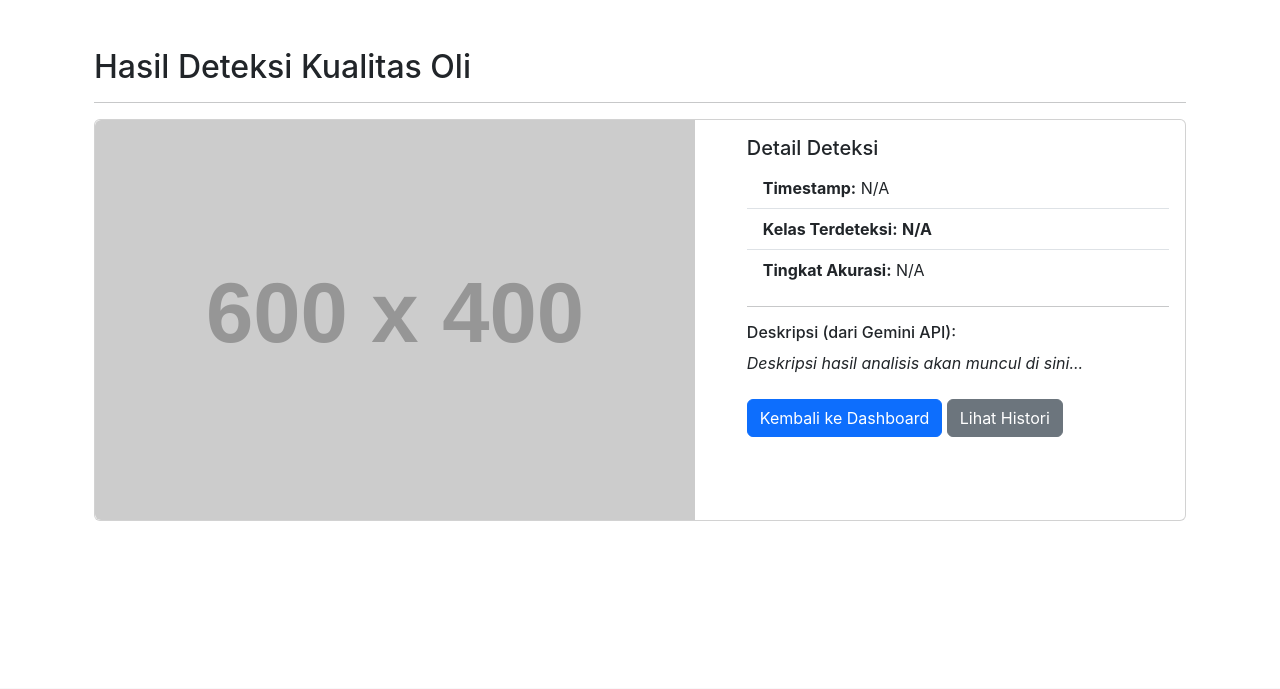
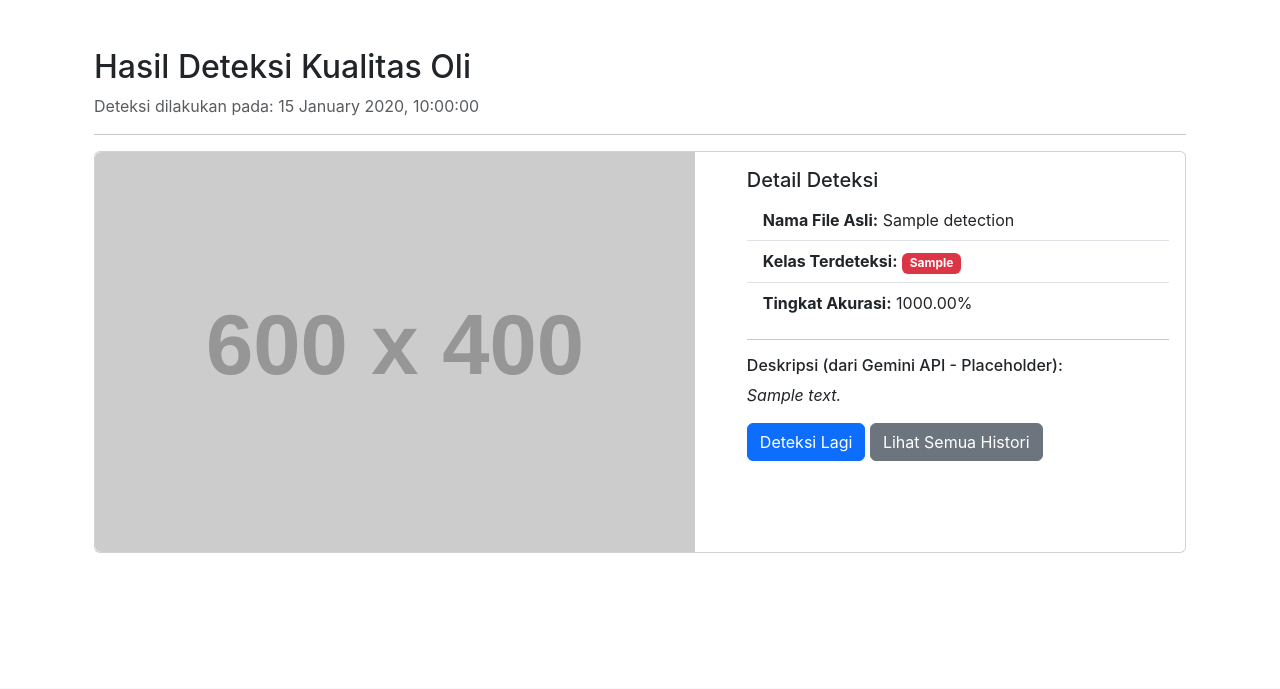
Before and after one commit to nailarraza/projek-yolo8, a Flask app: template app/templates/hasil.html in a window 1280 px wide. Shown: the part 56-745 px from the top of the page. Run offline with Flask 3, Linux system fonts and the light colour scheme; the template is opened without the code that fills it: most values are stand-ins (such as "Sample title", 1, 10 or a date in 2020); grey boxes labelled with a size stand in for pictures from a placeholder-image service; some libraries are stand-ins or nearby versions.

Commit message:
Tahap 7: Penyempurnaan Flask, integrasi awal ESP32-CAM, placeholder YOLO & Gemini, CRUD deteksi

```diff
--- a/app/templates/hasil.html
+++ b/app/templates/hasil.html
@@ -4,35 +4,65 @@
 
 {% block content %}
 <div class="container mt-4">
+    {% if detection %}
         <h2>Hasil Deteksi Kualitas Oli</h2>
+        <p class="text-muted">Deteksi dilakukan pada: {{ detection.timestamp.strftime('%d %B %Y, %H:%M:%S') if detection.timestamp else 'N/A' }}</p>
         <hr>
-
         <div class="card mb-3">
             <div class="row g-0">
                 <div class="col-md-7">
-                <img src="https://placehold.co/600x400/dddddd/999999?text=Gambar+Hasil+Deteksi" class="img-fluid rounded-start" alt="Hasil Deteksi Oli">
+                    {% if detection.image_path %}
+                    <img src="{{ url_for('static', filename=detection.image_path) }}"
+                         class="img-fluid rounded-start" alt="Gambar Hasil Deteksi: {{ detection.image_name }}"
+                         onerror="this.onerror=null; this.src='https://placehold.co/600x400/dddddd/999999?text=Gambar+Tidak+Ditemukan';">
+                    {% else %}
+                    <img src="https://placehold.co/600x400/dddddd/999999?text=Gambar+Tidak+Tersedia"
+                         class="img-fluid rounded-start" alt="Gambar Tidak Tersedia">
+                    {% endif %}
                 </div>
                 <div class="col-md-5">
                     <div class="card-body">
                         <h5 class="card-title">Detail Deteksi</h5>
                         <ul class="list-group list-group-flush">
-                        <li class="list-group-item"><strong>Timestamp:</strong> <span id="timestamp">N/A</span></li>
-                        <li class="list-group-item"><strong>Kelas Terdeteksi:</strong> <span id="detectionClass" class="fw-bold">N/A</span></li>
-                        <li class="list-group-item"><strong>Tingkat Akurasi:</strong> <span id="confidenceScore">N/A</span></li>
+                            <li class="list-group-item">
+                                <strong>Nama File Asli:</strong> {{ detection.image_name if detection.image_name else 'N/A' }}
+                            </li>
+                            <li class="list-group-item">
+                                <strong>Kelas Terdeteksi:</strong>
+                                <span class="fw-bold">
+                                    {% if detection.detection_class == "Oli Baik" %}
+                                        <span class="badge bg-success">{{ detection.detection_class }}</span>
+                                    {% elif detection.detection_class == "Oli Perlu Ganti" %}
+                                        <span class="badge bg-warning text-dark">{{ detection.detection_class }}</span>
+                                    {% elif detection.detection_class %}
+                                        <span class="badge bg-danger">{{ detection.detection_class }}</span>
+                                    {% else %}
+                                        <span class="badge bg-secondary">N/A</span>
+                                    {% endif %}
+                                </span>
+                            </li>
+                            <li class="list-group-item">
+                                <strong>Tingkat Akurasi:</strong>
+                                {{ '%.2f%%'|format(detection.confidence_score * 100) if detection.confidence_score is not none else 'N/A' }}
+                            </li>
                         </ul>
                         <hr>
-                    <h6>Deskripsi (dari Gemini API):</h6>
-                    <p id="generativeDescription" class="card-text"><em>Deskripsi hasil analisis akan muncul di sini...</em></p>
-                    <a href="{{ url_for('dashboard') }}" class="btn btn-primary mt-2">Kembali ke Dashboard</a>
-                    <a href="{{ url_for('histori') }}" class="btn btn-secondary mt-2">Lihat Histori</a>
+                        <h6>Deskripsi (dari Gemini API - Placeholder):</h6>
+                        <p class="card-text"><em>{{ detection.generative_description if detection.generative_description else 'Deskripsi tidak tersedia.' }}</em></p>
+
+                        <div class="mt-3">
+                            <a href="{{ url_for('dashboard') }}" class="btn btn-primary">Deteksi Lagi</a>
+                            <a href="{{ url_for('histori') }}" class="btn btn-secondary">Lihat Semua Histori</a>
                         </div>
                     </div>
                 </div>
             </div>
-    <!--
-    <div class="alert alert-info" role="alert">
-        Belum ada hasil deteksi untuk ditampilkan. Silakan lakukan deteksi melalui Dashboard.
         </div>
-    -->
+    {% else %}
+        <div class="alert alert-warning" role="alert">
+            Data deteksi tidak ditemukan. Mungkin ID tidak valid atau Anda tidak memiliki akses.
+        </div>
+        <a href="{{ url_for('histori') }}" class="btn btn-primary">Kembali ke Histori</a>
+    {% endif %}
 </div>
 {% endblock %}
```
Also changed, not shown: app/templates/dashboard.html (+16 -7 lines), app/templates/histori.html (+28 -10 lines). Lines whose indentation alone changed are shown as unchanged.
